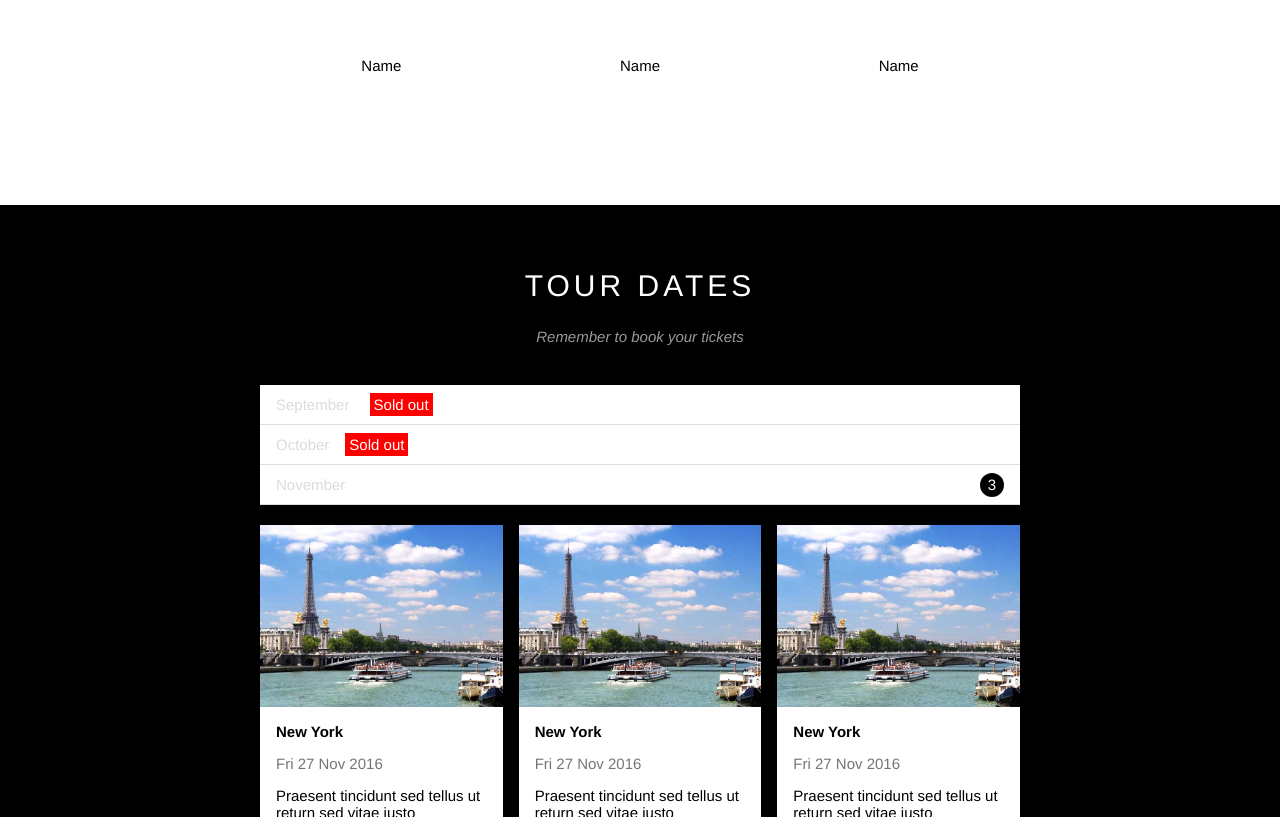
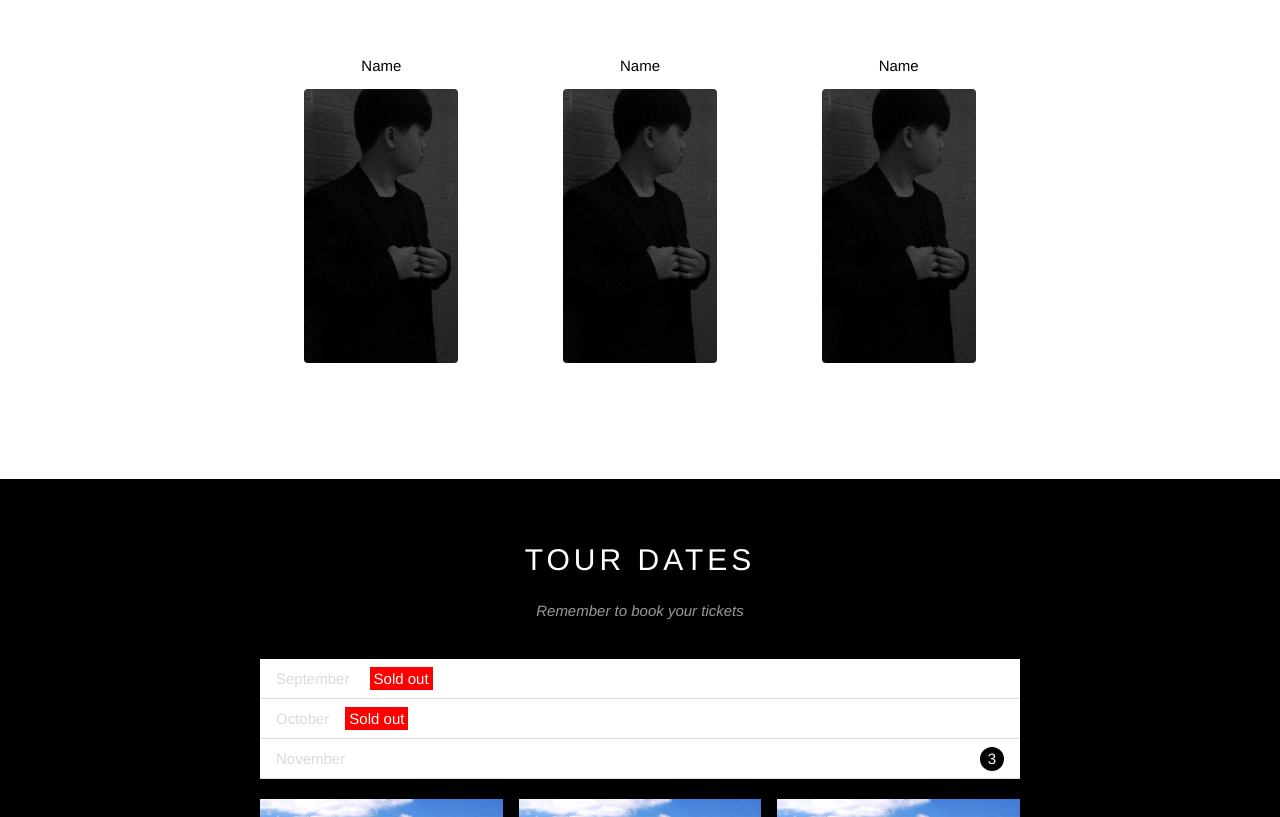
Before and after one commit to le-bao-tu/html-css-f8, a plain HTML site: page index.html in a window 1280 px wide. Shown: the part 992-1809 px from the top of the page. Drawn offline with Linux system fonts and the light colour scheme; the site is published under a folder, as on GitHub Pages, so addresses that start at the root find nothing.

Commit message:
update project

```diff
--- a/assets/css/style.css
+++ b/assets/css/style.css
@@ -131,7 +131,7 @@ html{
 #slider {
    margin-top:46px;
    Padding-top:50%;
-   background-image: url('/assets/image/Imgchicago.jpg');
+
    background-position: top center;
    background-repeat: no-repeat;
    background-size: cover;
--- a/index.html
+++ b/index.html
@@ -45,7 +45,7 @@
         </div>
 
 
-        <div id="slider">
+        <div style="background-image: url('assets/image/Imgchicago.jpg')" id="slider">
             <div class="text-content">
                 <h2 class="text-heading">
                     New York
@@ -73,17 +73,17 @@
 
                     <div class="col col-third text-center members-item">
                         <p class="member-name">Name</p>
-                        <img src="/assets/image/tudz.jpg" alt="" class="member-img">
+                        <img src="assets/image/tudz.jpg" alt="" class="member-img">
                     </div>
 
                     <div class="col col-third text-center members-item">
                         <p class="member-name">Name</p>
-                        <img src="/assets/image/tudz.jpg" alt="" class="member-img">
+                        <img src="assets/image/tudz.jpg" alt="" class="member-img">
                     </div>
 
                     <div class="col col-third text-center members-item">
                         <p class="member-name">Name</p>
-                        <img src="/assets/image/tudz.jpg" alt="" class="member-img">
+                        <img src="assets/image/tudz.jpg" alt="" class="member-img">
                     </div>
                 </div>
             </div>
```
